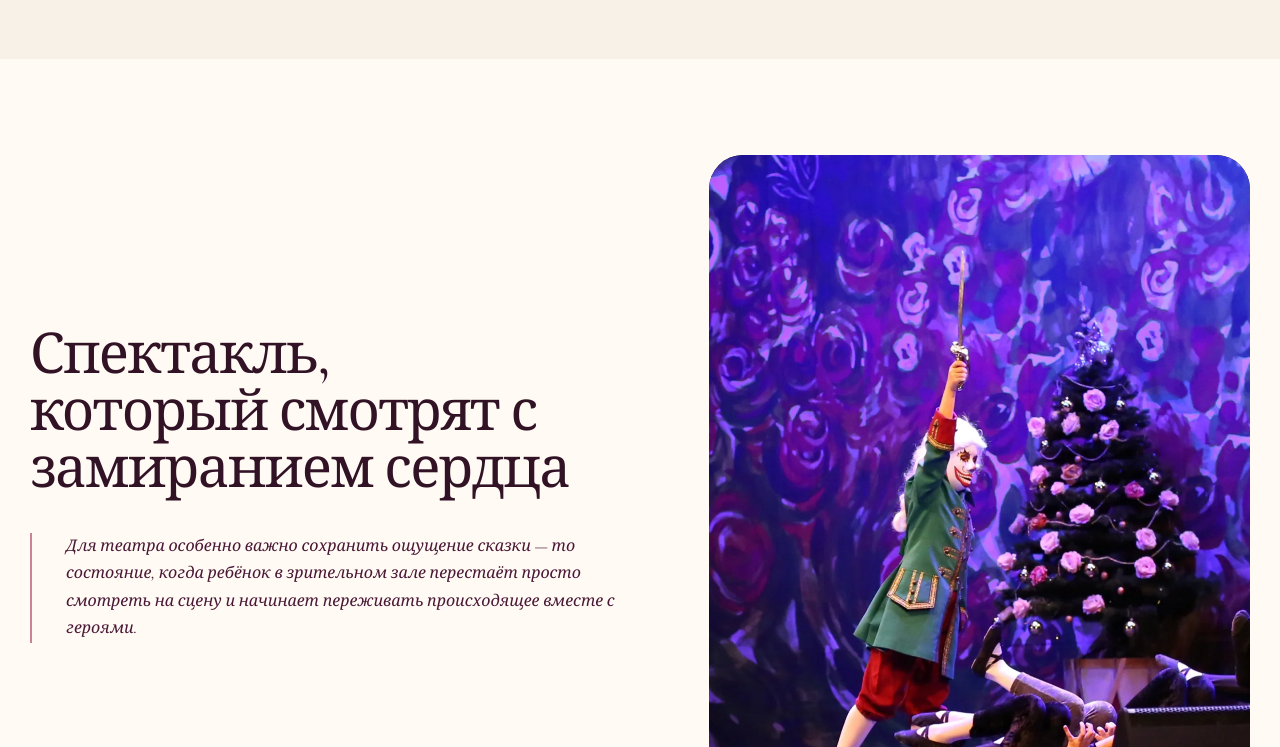
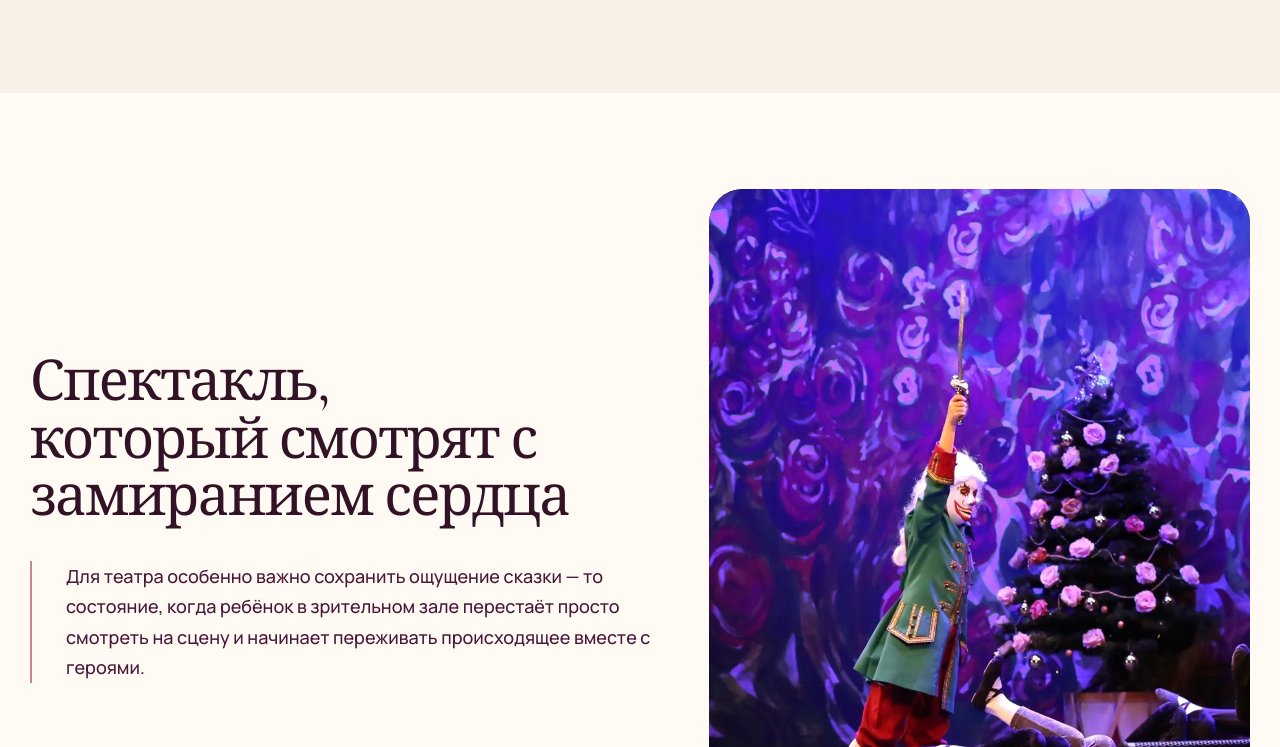
Before and after one commit to alexandershelepov-glitch/elf-ballet-theatre, a plain HTML site: page spektakli/shchelkunchik/index.html in a window 1280 px wide. Shown: the part 2722-3469 px from the top of the page. Drawn offline with nearby package versions, Linux system fonts and the light colour scheme.

Commit message:
Unify Nutcracker section text: single sans font, quotes marked by rule only

```diff
--- a/styles.css
+++ b/styles.css
@@ -1096,7 +1096,7 @@
 }
 .shows-section--dark h2,.shows-head--light h2{color:#fff}
 .shows-head p{margin:22px 0 0;color:var(--muted);font-size:16px;line-height:1.72}
-.shows-split__content p{margin:22px 0 0;color:var(--muted);font-size:16px;line-height:1.72}
+.shows-split__content p{margin:22px 0 0;color:var(--muted);font-size:18px;line-height:1.7}
 .shows-section--dark .shows-split__content p{color:rgba(240,228,233,.82)}
 
 .shows-split{display:grid;grid-template-columns:190px 1fr;gap:44px;align-items:start}
@@ -1253,21 +1253,11 @@
 
 /* Редакционная цитата в блоке «Спектакль, который смотрят с замиранием сердца» */
 @media (min-width:901px){
-  .production-atmosphere__quote{
-    position:relative;
-    margin-top:34px !important;
-    padding-left:34px;
-    font-family:"Cormorant Garamond",Georgia,serif;
-    font-style:italic;
-    font-size:clamp(23px,2vw,29px);
-    line-height:1.38;
-    color:var(--plum-800) !important;
-    border-left:2px solid var(--rose);
-  }
+  .production-atmosphere__quote{position:relative;margin-top:34px !important;padding-left:34px;font-size:18px;line-height:1.7;font-weight:500;color:var(--plum-800) !important;border-left:2px solid var(--rose);}
 }
 
 /* Accent paragraphs styled as editorial quotes (desktop only) */
 @media (min-width:901px){
-  .production-quote{position:relative;margin-top:30px !important;padding-left:34px;font-family:"Cormorant Garamond",Georgia,serif;font-style:italic;font-size:clamp(23px,2vw,29px);line-height:1.38;color:var(--plum-800) !important;border-left:2px solid var(--rose);}
+  .production-quote{position:relative;margin-top:30px !important;padding-left:34px;font-size:18px;line-height:1.7;font-weight:500;color:var(--plum-800) !important;border-left:2px solid var(--rose);}
   .shows-section--dark .production-quote{color:var(--rose-soft) !important;border-left-color:rgba(234,211,217,.55);}
 }
```
